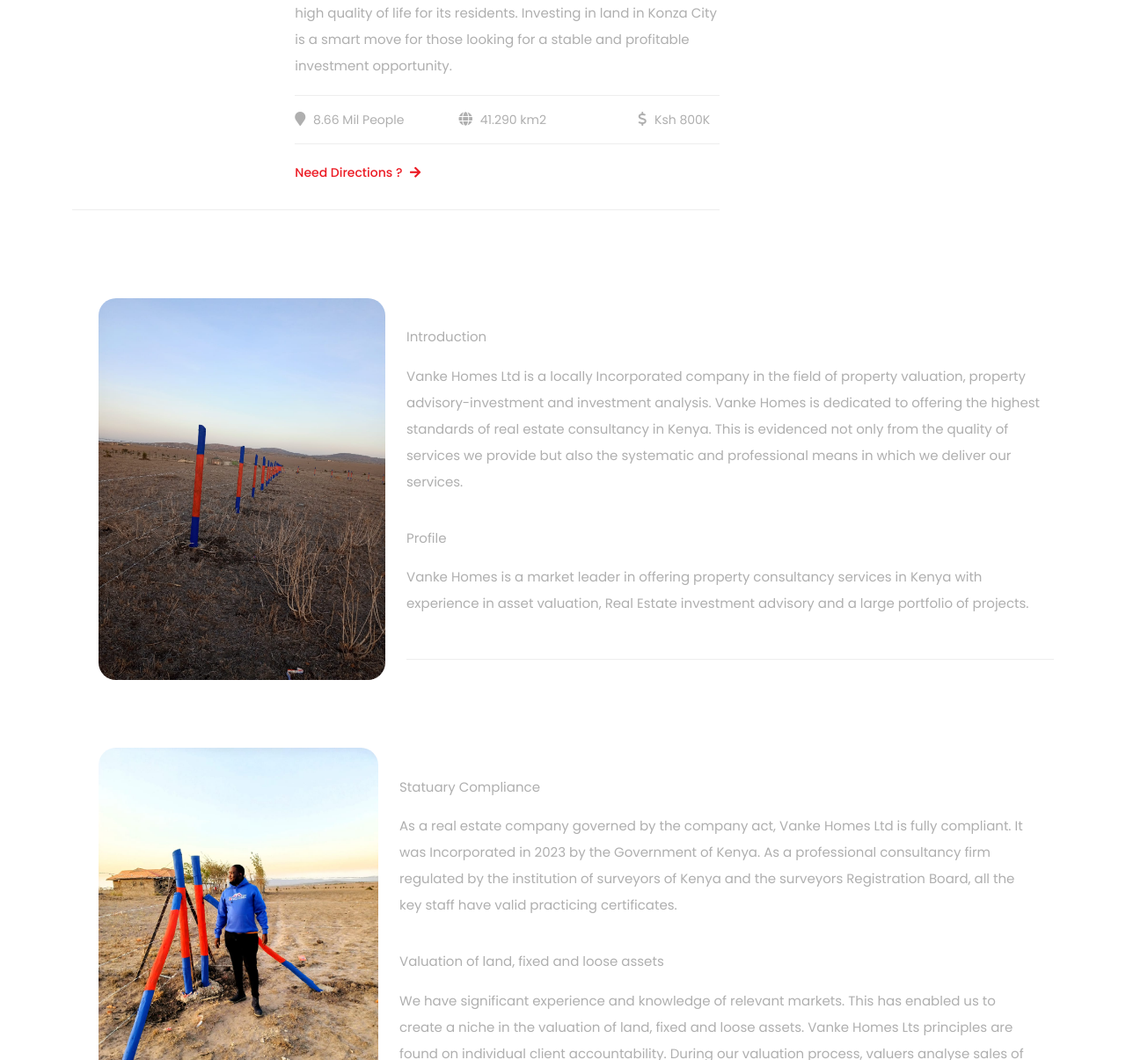
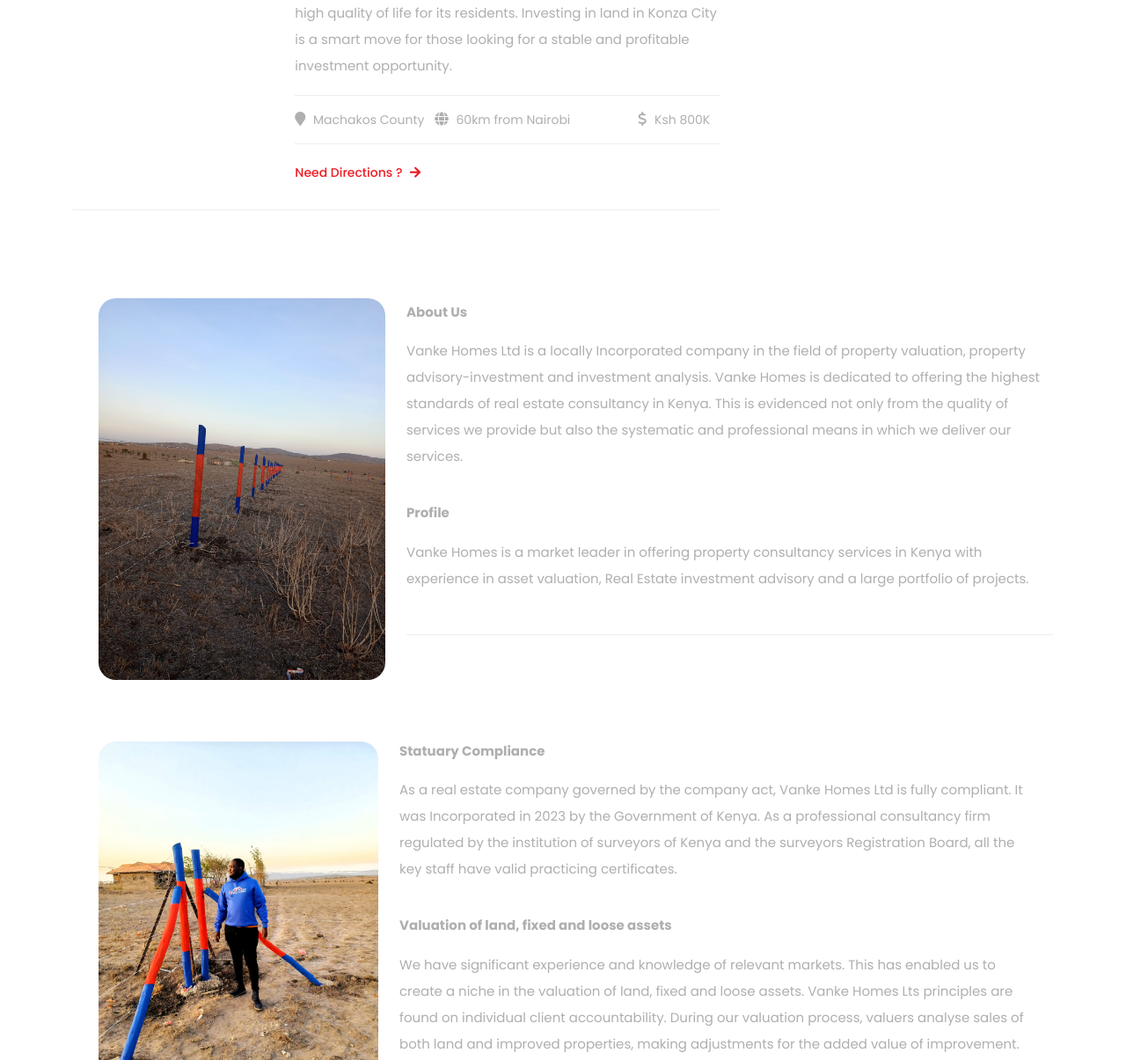
Before and after one commit to gidienesh/psychic-disco, a plain HTML site: page index.html in a window 1280 px wide. Shown: the part 1320-2525 px from the top of the page at 88% size. Drawn offline with nearby package versions, Linux system fonts and the light colour scheme; grey boxes are pictures that could not be loaded.

Commit message:
new changes

```diff
--- a/assets/css/templatemo-woox-travel.css
+++ b/assets/css/templatemo-woox-travel.css
@@ -1,8 +1,6 @@
 /*
 
-TemplateMo 580 Woox Travel
-
-https://templatemo.com/tm-580-woox-travel
+
 
 */
 /* ---------------------------------------------
--- a/index.html
+++ b/index.html
@@ -260,8 +260,8 @@
 
                         <p>Konza City in Kenya is an ideal location for a smart investment in land. The city is located just 60 kilometers from Nairobi, the capital city, and is part of the government's Vision 2030 plan to develop Kenya into a middle-income country. Konza City is being developed as a hub for technology and innovation, which is attracting significant investment and creating job opportunities. As the city continues to grow, the value of land in the area is expected to increase, providing you with the potential for great returns on your investment. Additionally, Konza City is being developed with a focus on sustainability, offering modern infrastructure and green spaces that provide a high quality of life for its residents. Investing in land in Konza City is a smart move for those looking for a stable and profitable investment opportunity.</p>
                         <ul class="info">
-                          <li><i class="fa fa-map-marker"></i> 8.66 Mil People</li>
-                          <li><i class="fa fa-globe"></i> 41.290 km2</li>
+                          <li><i class="fa fa-map-marker"></i> Machakos County</li>
+                          <li><i class="fa fa-globe"></i> 60km from Nairobi</li>
                           <li><i class="fa fa-usd"></i> Ksh 800K</li>
                         </ul>
                         <div class="text-button">
@@ -322,12 +322,12 @@
 
                     <div class="col-lg-12 col-sm-7">
                       <div class="right-content">
-                        <h3><font color="white">About Us</font></h3>
-                        <span>Introduction</span>
+                        <h4></h4>
+                        <span><b>About Us</b></span>
 
                         <p>Vanke Homes Ltd is a locally Incorporated company in the field of property valuation, property advisory-investment and investment analysis. Vanke Homes is dedicated to offering the highest standards of real estate consultancy in Kenya. This is evidenced not only from the quality of services we provide but also the systematic and professional means in which we deliver our services.  </p>
 
-                        <span style="padding-top:20px">Profile</span>
+                        <span style="padding-top:20px"><b>Profile</b></span>
 
                         <p>Vanke Homes is a market leader in offering property consultancy services in Kenya with experience in asset valuation, Real Estate investment advisory and a large portfolio of projects.   </p>
 
@@ -369,13 +369,13 @@
 
                     <div class="col-lg-12 col-sm-7">
                       <div class="right-content">
-                        <h3><font color="white">Compliance</font></h3>
-                        <span>Statuary Compliance</span>
+                        <h3></h3>
+                        <span><b>Statuary Compliance</b></span>
 
                         <p>As a real estate company governed by the company act, Vanke Homes Ltd is fully compliant.  It was Incorporated in 2023 by the Government of Kenya.
 As a professional consultancy firm regulated by the institution of surveyors of Kenya and the surveyors Registration Board, all the key staff have valid practicing certificates.   </p>
 
-                        <span style="padding-top:20px">Valuation of land, fixed and loose assets </span>
+                        <span style="padding-top:20px"><b>Valuation of land, fixed and loose assets</b> </span>
 
                         <p>We have significant experience and knowledge of relevant markets. This has enabled us to create a niche in the valuation of land, fixed and loose assets.
 Vanke Homes Lts principles are found on individual client accountability. During our valuation process, valuers analyse sales of both land and improved properties, making adjustments for the added value of improvement.   </p>
@@ -418,12 +418,12 @@ Vanke Homes Lts principles are found on individual client accountability. During
 
                     <div class="col-lg-12 col-sm-7">
                       <div class="right-content">
-                        <h3><font color="white">Core Value</font></h3>
-                        <span>Professionalism </span>
+                        <h3></h3>
+                        <span><b>Professionalism</b> </span>
 
                         <p>AIt's is our duty to perform to the highest standards of Professionalism as dictated by the local and international professional code of ethics and the regulatory bodies. We, therefore, invest in staff that have the relevant academic and professional qualifications,  knowledge and experience in all areas of our services.   </p>
 
-                        <span style="padding-top:20px">Integrity  </span>
+                        <span style="padding-top:20px"><b>Integrity </b> </span>
 
                         <p>We always strive to do what is right for our clients, and for our profession. Ethics, honesty, fairness and integrity are the cornerstones of our practice.   </p>
 
```
